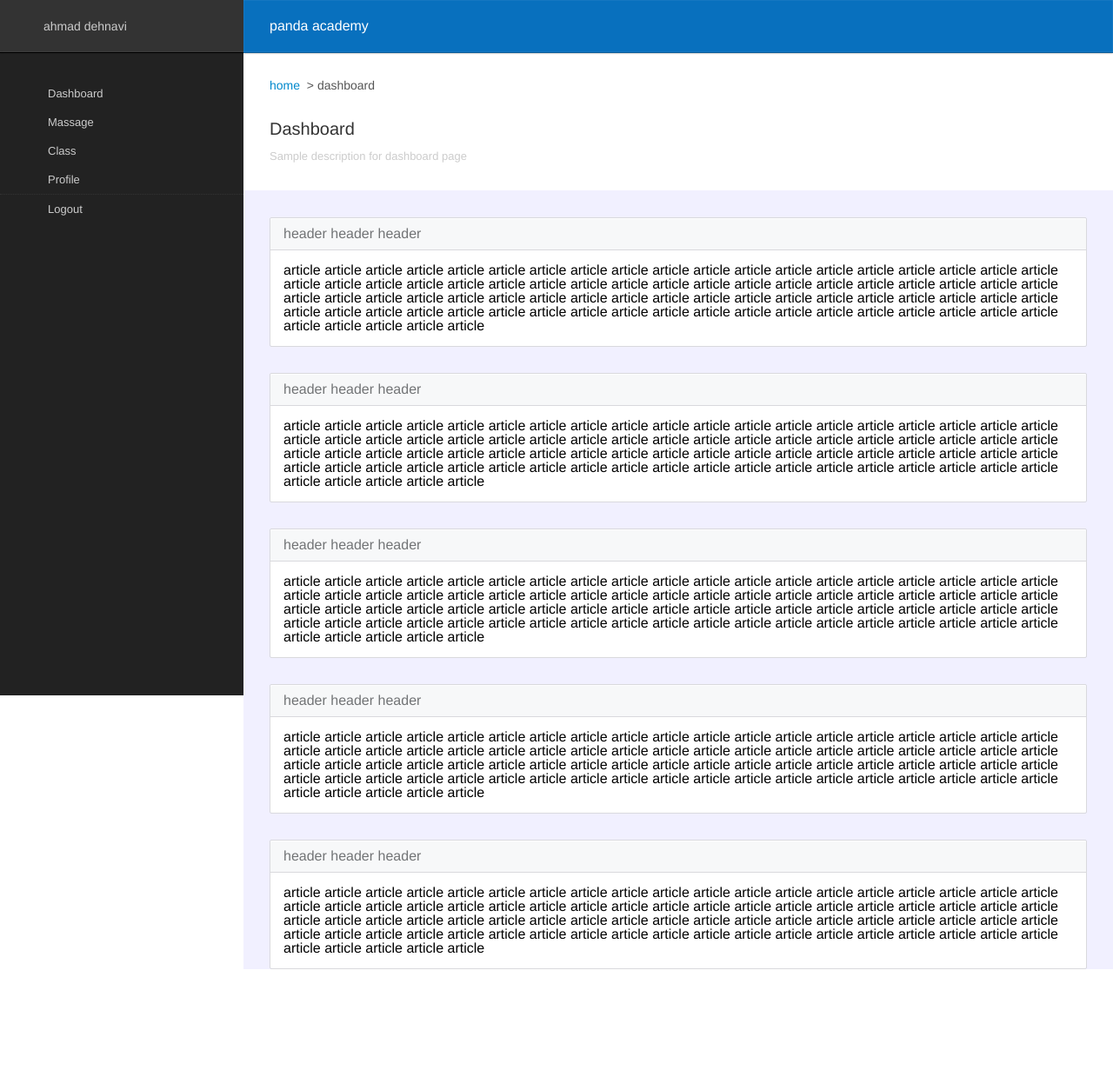
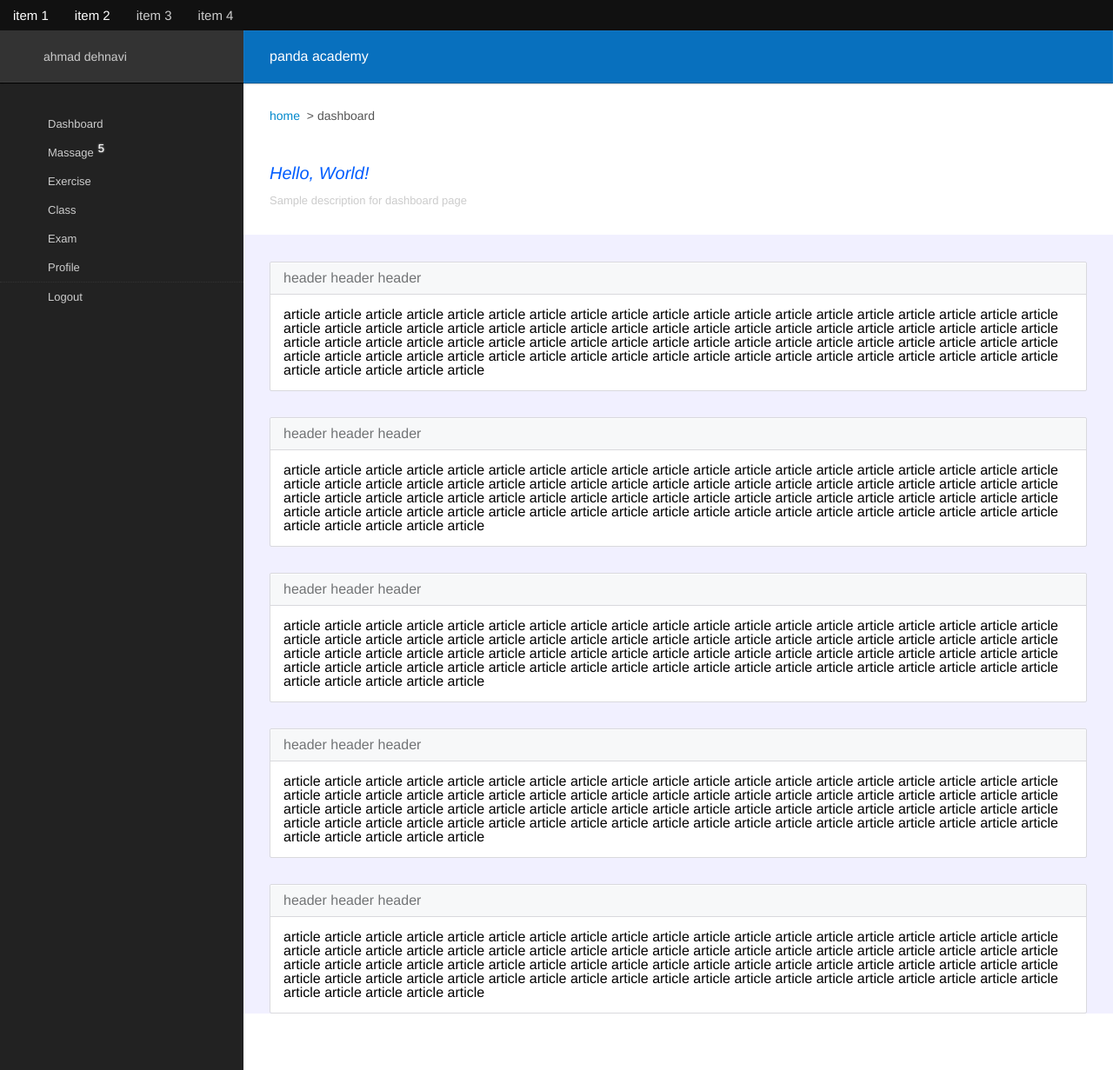
Before and after one commit to ahmaddehnavi/learning, a CodeIgniter app: the page made by application/views/user/dashboard.php in a window 1280 px wide. Shown: the whole page at 87% size. Before the commit the page ends 1115 px from the top, so only its background shows below. Run offline with CodeIgniter, Linux system fonts and the light colour scheme; some libraries are stand-ins or nearby versions.

Commit message:
رفع مشکل ie

```diff
--- a/application/views/user/dashboard.php
+++ b/application/views/user/dashboard.php
@@ -25,7 +25,7 @@
 
 <div id="container">
 
-    <!--    <nav>
+    <nav>
         <menu>
             <li><a href="#">item 1</a></li>
             <li class="active"><a href="#">item 2</a></li>
@@ -33,7 +33,19 @@
             <li><a href="#">item 4</a></li>
             <div class="badboy"></div>
         </menu>
-        </nav>-->
+    </nav>
+    <aside id="sidebar">
+        <header>ahmad dehnavi</header>
+        <menu>
+            <li class="icon-dashboard"><a href="#">dashboard</a></li>
+            <li class="icon-massage"><a href="#">massage<sup>5</sup></a></li>
+            <li class="icon-exercise"><a href="#">exercise</a></li>
+            <li class="icon-class"><a href="#">class</a></li>
+            <li class="icon-exam"><a href="#">exam</a></li>
+            <li class="icon-profile"><a href="#">profile</a></li>
+            <li class="icon-logout"><a href="#">logout</a></li>
+        </menu>
+    </aside>
     <div id="content">
         <header>
             panda academy
@@ -44,7 +56,6 @@
                     <ul>
                         <li><a href="#"> home </a>&nbsp;&gt;&nbsp;</li>
                         <li>dashboard</li>
-                        <div class="badboy"></div>
                     </ul>
                 </section>
 
@@ -118,16 +129,7 @@
             </section>
         </main>
     </div>
-    <aside id="sidebar">
-        <header>ahmad dehnavi</header>
-        <menu>
-            <li class="icon-dashboard"><a href="#">dashboard</a></li>
-            <li class="icon-massage"><a href="#">massage</a></li>
-            <li class="icon-class"><a href="#">class</a></li>
-            <li class="icon-profile"><a href="#">profile</a></li>
-            <li class="icon-logout"><a href="#">logout</a></li>
-        </menu>
-    </aside>
+    <div class="badboy"></div>
     <!--    <footer id="footer">footer</footer>-->
 </div>
 
@@ -143,7 +145,12 @@
 <!-- ############################################################################ -->
 
 
-<script type="text/javascript" src="<?= FILES_JS_PATH ?>/slider.js"></script>
-
+<script type="text/javascript" src="<?= FILES_JS_PATH ?>/js.js"></script>
+<script>
+    $('h2').helloWorld({
+        color: '#005dff',
+        fontStyle: 'italic'
+    });
+</script>
 </body>
 </html>
--- /dev/null
+++ b/files/js/js.js
@@ -0,0 +1,26 @@
+(function ($) {
+
+    $.fn.helloWorld = function (options) {
+
+        // Establish our default settings
+        var settings = $.extend({
+            text: 'Hello, World!',
+            color: null,
+            fontStyle: null
+        }, options);
+
+        return this.each(function () {
+            $(this).text(settings.text);
+
+            if (settings.color) {
+                $(this).css('color', settings.color);
+            }
+
+            if (settings.fontStyle) {
+                $(this).css('font-style', settings.fontStyle);
+            }
+        });
+
+    }
+
+}(jQuery));
--- a/files/styles/base/global.css
+++ b/files/styles/base/global.css
@@ -113,6 +113,44 @@
     height : 0 !important;
 }
 
+::-webkit-scrollbar {
+    width : 12px;
+}
+
+::-webkit-scrollbar-track {
+    background : #D5DCFD;
+}
+
+::-webkit-scrollbar-thumb {
+    background : #222;
+}
+
+a {
+    color           : #0088cc;
+    text-decoration : none;
+}
+
+a:hover, a:focus {
+    color           : #005580;
+    text-decoration : underline;
+}
+
+menu {
+    list-style-type : none;
+}
+
+menu a:hover {
+    text-decoration : none;
+}
+
+a > sup {
+    vertical-align : super;
+    line-height    : 0;
+    color          : white;
+    text-shadow    : 0 0 2px white;
+    padding        : 5px;
+}
+
 /*.btn,button,input[type=button]{*/
 /*padding: 13px 30px;*/
 /*display: inline-block;*/
--- a/files/styles/style1.css
+++ b/files/styles/style1.css
@@ -1,62 +1,41 @@
 body {
     /*background  : url("http://localhost/CodeIgniter/files/img/bg.png");*/
-    min-height  : 100%;
-    min-width   : 100%;
-    position    : absolute;
-    top         : 0;
-    bottom      : 0;
-    right       : 0;
-    left        : 0;
+    /*min-height  : 100%;*/
+    /*min-width   : 100%;*/
+    position    : relative;
+    /*top         : 0;*/
+    /*bottom      : 0;*/
+    /*right       : 0;*/
+    /*left        : 0;*/
     font-family : "Helvetica Neue", Helvetica, Arial, sans-serif;
 }
 
-a {
-    color           : #0088cc;
-    text-decoration : none;
-}
-
-a:hover, a:focus {
-    color           : #005580;
-    text-decoration : underline;
-}
-
-menu {
-    list-style-type : none;
-}
-
-menu a:hover {
-    text-decoration : none;
-}
-
 #content {
-    float : left;
-    width : 100%;
+    padding-left       : 280px;
+    -webkit-transition : padding 1s ease-in-out;
+    -moz-transition    : padding 1s ease-in-out;
+    -ms-transition     : padding 1s ease-in-out;
+    transition         : padding 1s ease-in-out;
 }
 
 main {
-    margin-left        : 280px;
+    /*margin-left        : 280px;*/
     /*background-color   : #6bff98;*/
-    min-height         : 400px;
-    -webkit-transition : margin 1s ease-in-out;
-    -moz-transition    : margin 1s ease-in-out;
-    -ms-transition     : margin 1s ease-in-out;
-    transition         : margin 1s ease-in-out;
+    min-height : 400px;
 }
 
 #sidebar {
     float              : left;
     width              : 280px;
-    min-height         : 100%;
+    height             : 100%;
     background-color   : #222;
-    position           : fixed;
-    left               : 0;
-    top                : 0;
-    bottom             : 0;
     -webkit-transition : width 1s ease-in-out;
     -moz-transition    : width 1s ease-in-out;
     -ms-transition     : width 1s ease-in-out;
     transition         : width 1s ease-in-out;
     overflow           : hidden;
+    position           : absolute;
+
 }
 
 /*#footer {*/
@@ -138,6 +117,7 @@ main {
 #content-head ul {
     list-style-type : none;
     display         : block;
+    height          : 30px;
 }
 
 #content-head li {
@@ -188,32 +168,32 @@ main {
     border-radius : 0 0 2px 2px;
 }
 
-/*nav{*/
-/*background-color: #111;*/
-/*-webkit-box-shadow: 0 1px 10px rgba(0,0,0,.1);*/
-/*-moz-box-shadow: 0 1px 10px rgba(0,0,0,.1);*/
-/*box-shadow: 0 1px 10px rgba(0,0,0,.1);*/
-/*}*/
+nav {
+    background-color   : #111;
+    -webkit-box-shadow : 0 1px 10px rgba(0, 0, 0, .1);
+    -moz-box-shadow    : 0 1px 10px rgba(0, 0, 0, .1);
+    box-shadow         : 0 1px 10px rgba(0, 0, 0, .1);
+}
 
-/*nav menu{*/
+nav menu {
 
-/*}*/
+}
 
-/*nav li{*/
-/*float: left;*/
-/*}*/
+nav li {
+    float : left;
+}
 
-/*nav a{*/
-/*display: block;*/
-/*padding: 10px 15px;*/
-/*font-size: 15px;*/
-/*color: #ccc;*/
+nav a {
+    display   : block;
+    padding   : 10px 15px;
+    font-size : 15px;
+    color     : #ccc;
 
-/*}*/
+}
 
-/*nav a:hover,nav li.active a{*/
-/*color: #ffffff;*/
-/*}*/
+nav a:hover, nav li.active a {
+    color : #ffffff;
+}
 
 /*Landscape phones and down*/
 @media (max-width: 480px) {
@@ -221,8 +201,12 @@ main {
         width : 40px;
     }
 
-    #content > * {
-        margin-left : 40px;
+    #content {
+        padding-left : 40px;
+    }
+
+    #sidebar header {
+        text-indent : -500px;
     }
 }
 
@@ -232,8 +216,12 @@ main {
         width : 40px;
     }
 
-    #content > * {
-        margin-left : 40px;
+    #content {
+        padding-left : 40px;
+    }
+
+    #sidebar header {
+        text-indent : -500px;
     }
 }
 
@@ -243,8 +231,8 @@ main {
         width : 200px;
     }
 
-    #content > * {
-        margin-left : 200px;
+    #content {
+        padding-left : 200px;
     }
 }
 
@@ -253,8 +241,8 @@ main {
         width : 250px;
     }
 
-    #content > * {
-        margin-left : 250px;
+    #content {
+        padding-left : 250px;
     }
 }
 
@@ -264,7 +252,7 @@ main {
         width : 280px;
     }
 
-    #content > * {
-        margin-left : 280px;
+    #content {
+        padding-left : 280px;
     }
 }
```
Also changed, not shown: files/styles/home.css (+0 -16 lines). Lines whose indentation alone changed are shown as unchanged.
